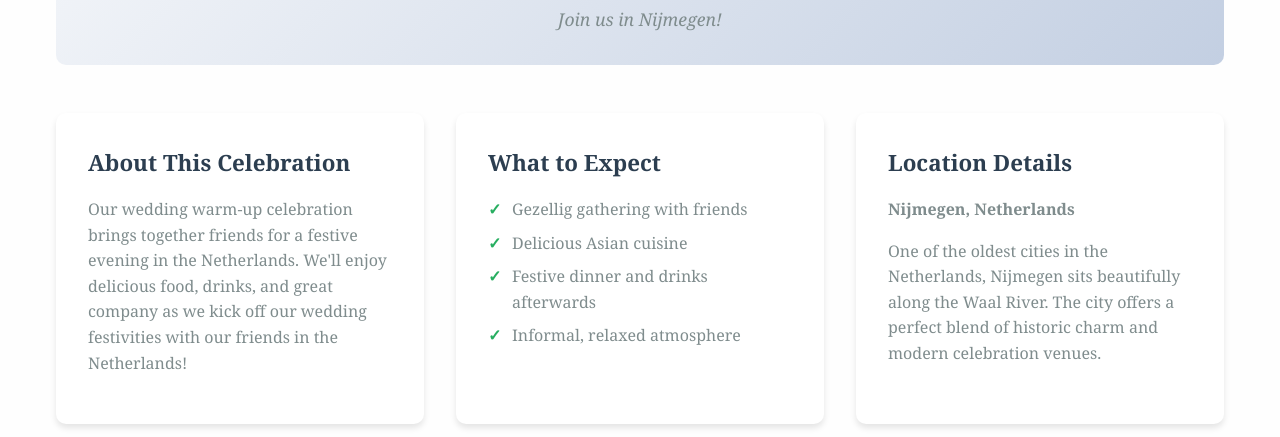
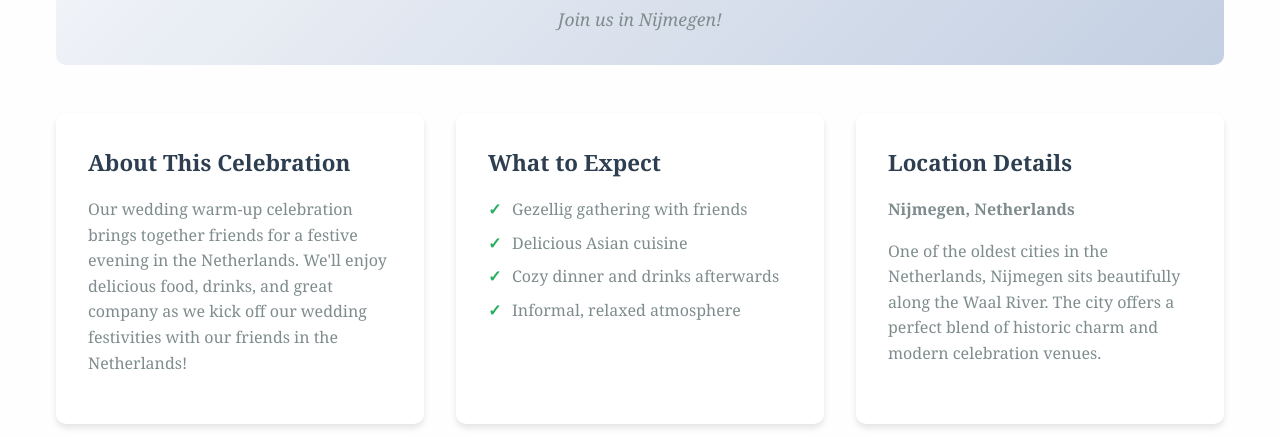
Before and after one commit to melanieundlukas/melanieundlukas.github.io, a plain HTML site: page nijmegen.html in a window 1280 px wide. Shown: the part 363-800 px from the top of the page. Drawn offline with Linux system fonts and the light colour scheme.

Commit message:
Cozyyyyyy

```diff
--- a/nijmegen.html
+++ b/nijmegen.html
@@ -33,7 +33,7 @@
                     <ul>
                         <li>Gezellig gathering with friends</li>
                         <li>Delicious Asian cuisine</li>
-                        <li>Festive dinner and drinks afterwards</li>
+                        <li>Cozy dinner and drinks afterwards</li>
                         <li>Informal, relaxed atmosphere</li>
                     </ul>
                 </div>
```
